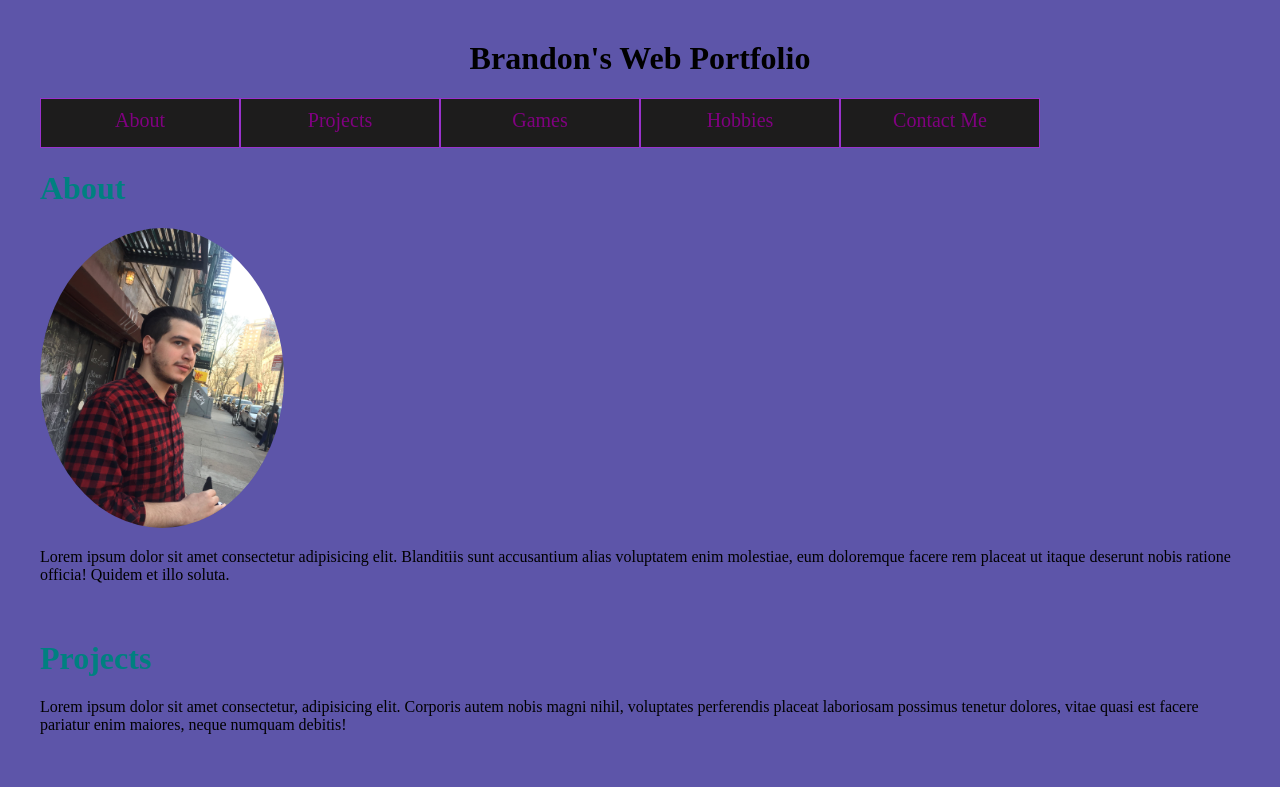
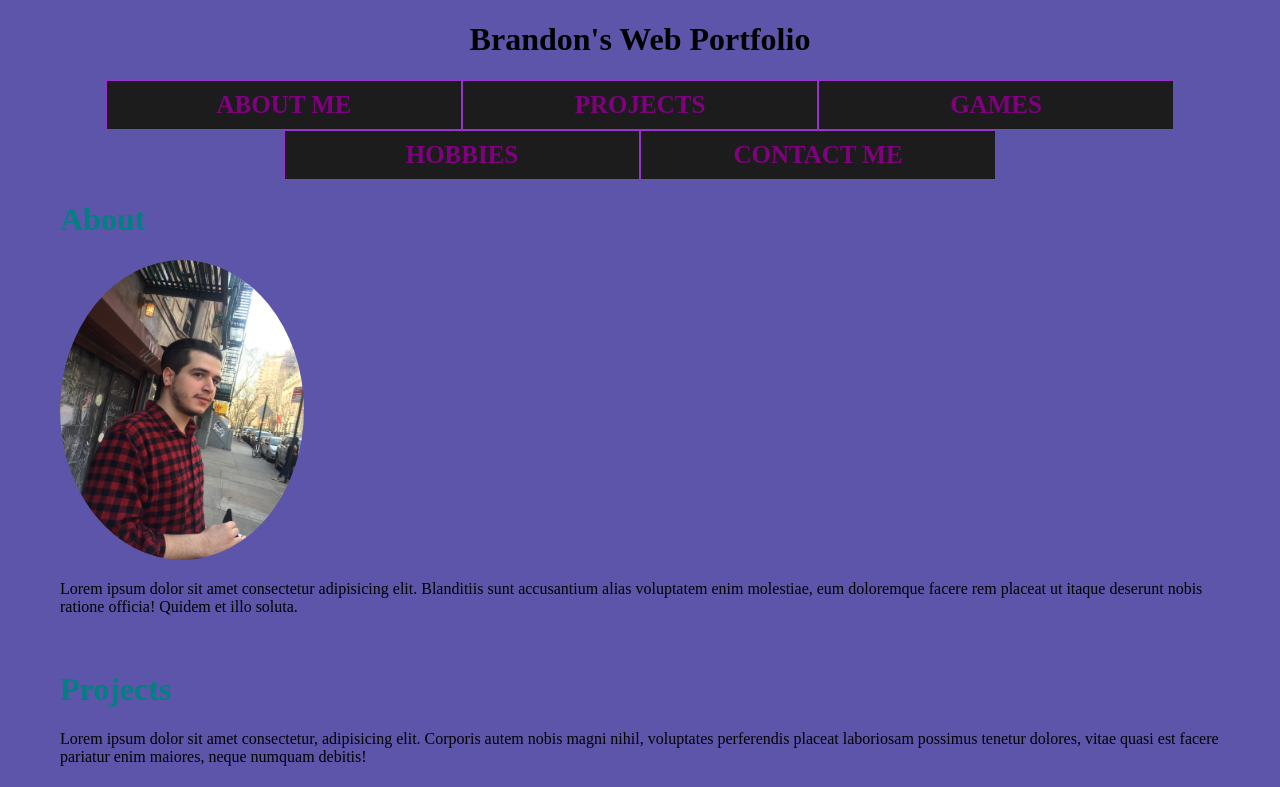
Before and after one commit to BrandonV94/Personal-Website, a plain HTML site: page index.html in a window 1280 px wide. Shown: the top 787 px of the page. Drawn offline with Linux system fonts and the light colour scheme.

Commit message:
Made minor changes to navigation bar.

```diff
--- a/index.html
+++ b/index.html
@@ -6,10 +6,10 @@
         <link href="./mystyle.css" type="text/css" rel="stylesheet">
     <head>
     <body>
-        <h1 id="title">Brandon's Web Portfolio</h1>
         <header id="navigation">
+            <h1 id="title">Brandon's Web Portfolio</h1>
             <div class="container" id="wrap">
-                <a href="#about"><div class="button">About</div></a>
+                <a href="#about"><div class="button">About Me</div></a>
                 <a href="#projects"><div class="button">Projects</div></a>
                 <a href="#games"><div class="button">Games</div></a>
                 <a href="#hobbies"><div class="button">Hobbies</div></a>
--- a/mystyle.css
+++ b/mystyle.css
@@ -4,7 +4,7 @@
 
 body{
     background-color: rgba(21, 9, 131, 0.692);
-    margin: 40px;
+    margin: 20px 60px;
 }
 
 h1, a{
@@ -17,18 +17,21 @@ div h1{
 
 /* Class section */
 .container{
-    display: inline-flex;
+    display: flex;
     justify-content: center;
 }
 
 .button{
     background-color:rgb(29, 28, 28);
     border: 1px solid darkorchid;
-    font-size: 20px;
+    font-size: 25px;
+    font-weight: bold;
+    text-transform: uppercase;
     text-align: center;
-    width: 200px;
+    width: 356px;
     height: 50px;
     padding-top: 10px;
+    flex-shrink: 1;
 }
 
 /* ID Section */
```
